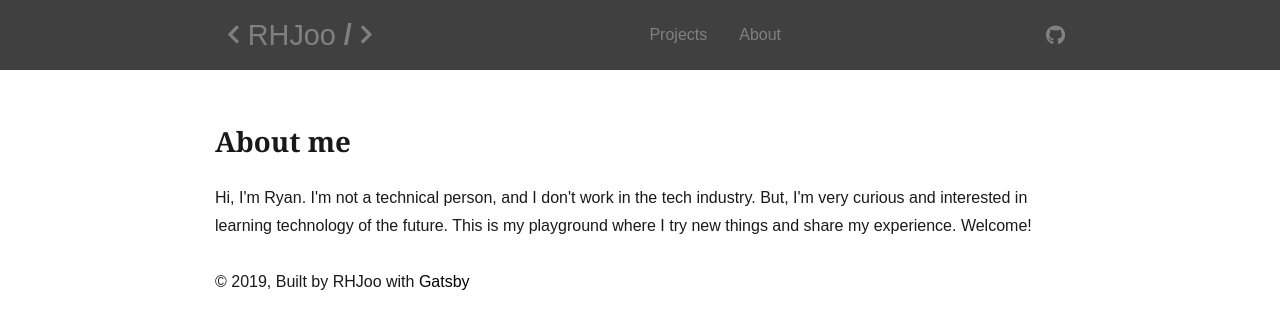
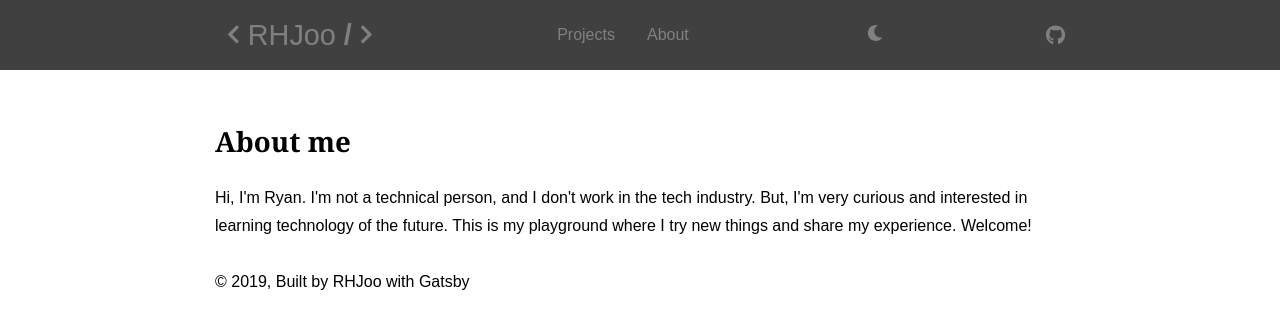
Before and after one commit to Rhjoo/rhjoo-blog, a Gatsby site: page /about in a window 1280 px wide. Built offline with nearby package versions, Linux system fonts and the light colour scheme; Gatsby itself is replaced by a stand-in of ours; some packages are replaced by stand-ins of ours.

Commit message:
dark theme

```diff
--- a/src/components/layout.js
+++ b/src/components/layout.js
@@ -1,14 +1,17 @@
-import React from "react"
+import React, { useContext } from "react"
 import Navbar from "./navbar/navbar"
 import styled from "styled-components"
+import { ThemeContext } from "../contexts/ThemeContext"
 
 
 class Layout extends React.Component {
+  static contextType = ThemeContext;
   render() {
     const { location, title, children } = this.props
-
+    const { isLightTheme, light, dark } = this.context.themes;
+    const theme = isLightTheme ? light : dark;
     return (
-      <div>
+      <div style={{background: theme.color, color: theme.font}}>
         <Navbar />
         <Main>{children}</Main>
         <Footer>
--- a/src/components/navbar/navbar.js
+++ b/src/components/navbar/navbar.js
@@ -2,6 +2,7 @@ import React from 'react'
 import NavbarHeader from './navbarHeader'
 import NavbarLinks from './navbarLinks'
 import NavbarIcons from './navbarIcons'
+import ThemeToggle from './themeToggle';
 import styled from 'styled-components'
 
 class Navbar extends React.Component {
@@ -19,6 +20,7 @@ class Navbar extends React.Component {
         <div className="nav-container">
           <NavbarHeader />
           <NavbarLinks />
+          <ThemeToggle />
           <NavbarIcons />
         </div>
       </NavWrapper>
--- /dev/null
+++ b/src/components/navbar/themeToggle.js
@@ -0,0 +1,30 @@
+import React, { useContext } from 'react';
+import { ThemeContext } from '../../contexts/ThemeContext';
+import { FaMoon } from 'react-icons/fa';
+import styled from 'styled-components';
+
+const ThemeToggle = () => {
+  const { toggleTheme } = useContext(ThemeContext);
+  return (
+    <ButtonWrapper onClick={toggleTheme}><FaMoon /></ButtonWrapper>
+  );
+}
+
+export default ThemeToggle;
+
+const ButtonWrapper = styled.button`
+  font-size: 1rem;
+  /* cursor: pointer; */
+  text-align: center;
+  height: 70px;
+  color: gray;
+  background-color: #404040;
+  border: none;
+  box-shadow: none;
+  :hover {
+    color: whitesmoke;
+  }
+  :focus {
+    outline: none;
+  }
+`
--- /dev/null
+++ b/src/contexts/ThemeContext.js
@@ -0,0 +1,29 @@
+import React, { useState, createContext, useEffect } from 'react'
+
+export const ThemeContext = createContext();
+
+const defaultState = {
+  isLightTheme: true,
+  light: { color: 'white', font: 'black' },
+  dark: { color: '#505050', font: '#b3b9c5' }
+};
+
+const ThemeContextProvider = (props) => {
+  const [themes, setTheme] = useState(() => {
+    const localData = localStorage.getItem('themes');
+    return localData ? JSON.parse(localData) : defaultState;
+  });
+  const toggleTheme = () => {
+    setTheme({ isLightTheme: !themes.isLightTheme, light: { color: 'white', font: 'black' }, dark: { color: '#505050', font: '#b3b9c5' } });
+  };
+  useEffect(() => {
+    localStorage.setItem('themes', JSON.stringify(themes));
+  }, [themes]);
+  return (
+    <ThemeContext.Provider value={{themes, toggleTheme}}>
+      {props.children}
+    </ThemeContext.Provider>
+  );
+}
+
+export default ThemeContextProvider;
--- a/src/pages/about.js
+++ b/src/pages/about.js
@@ -3,10 +3,12 @@ import { Link } from "gatsby"
 
 import Layout from "../components/layout"
 import SEO from "../components/seo"
+import ThemeContextProvider from "../contexts/ThemeContext"
 
 class About extends React.Component {
   render() {
     return (
+      <ThemeContextProvider>
         <Layout>
           <SEO
             title="About Me"
@@ -18,6 +20,7 @@ class About extends React.Component {
             This is my playground where I try new things and share my experience. Welcome!
           </p>
         </Layout>
+      </ThemeContextProvider>
     )
   }
 }
--- a/src/pages/projects.js
+++ b/src/pages/projects.js
@@ -3,10 +3,12 @@ import { Link } from "gatsby"
 
 import Layout from "../components/layout"
 import SEO from "../components/seo"
+import ThemeContextProvider from "../contexts/ThemeContext"
 
 class Projects extends React.Component {
   render() {
     return (
+      <ThemeContextProvider>
         <Layout>
           <SEO
             title="Projects"
@@ -17,6 +19,7 @@ class Projects extends React.Component {
             Coming soon...
           </p>
         </Layout>
+      </ThemeContextProvider>
     )
   }
 }
--- a/src/templates/blog-post.js
+++ b/src/templates/blog-post.js
@@ -4,6 +4,8 @@ import { Link, graphql } from "gatsby"
 import Layout from "../components/layout"
 import SEO from "../components/seo"
 import styled from 'styled-components'
+import ThemeContextProvider from "../contexts/ThemeContext"
+
 
 class BlogPostTemplate extends React.Component {
   render() {
@@ -13,6 +15,7 @@ class BlogPostTemplate extends React.Component {
     const { previous, next } = this.props.pageContext
 
     return (
+      <ThemeContextProvider>
       <Layout location={this.props.location} title={siteTitle}>
         <SEO title={post.frontmatter.title} description={post.excerpt} />
         <h2 style={{ fontFamily: `sans-serif`, marginBottom: 0 }}>{post.frontmatter.title}</h2>
@@ -42,6 +45,7 @@ class BlogPostTemplate extends React.Component {
           </li>
         </ul>
       </Layout>
+      </ThemeContextProvider>
     )
   }
 }
```
Also changed, not shown: src/pages/index.js (+10 -1 lines). Lines whose indentation alone changed are shown as unchanged.
